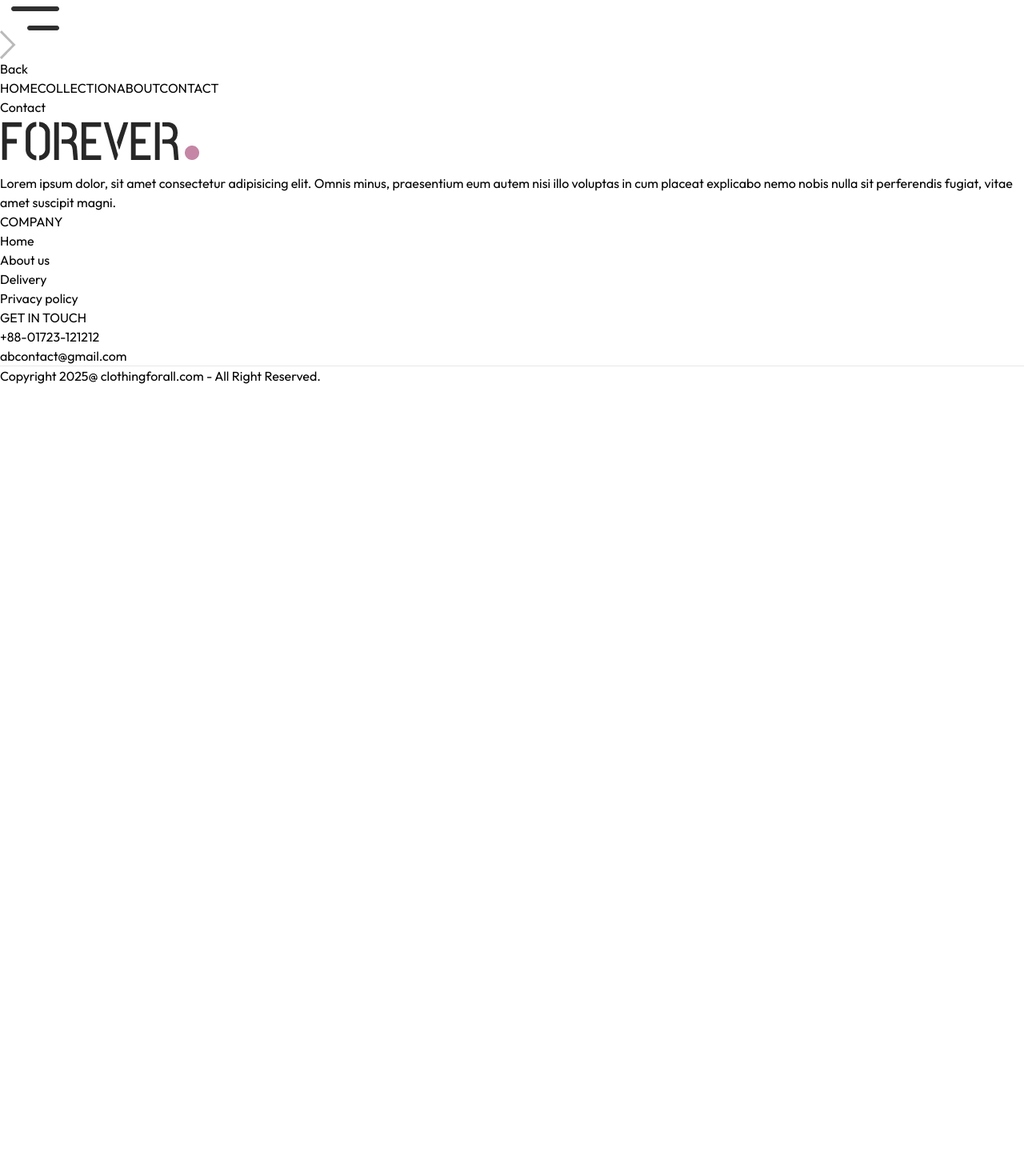
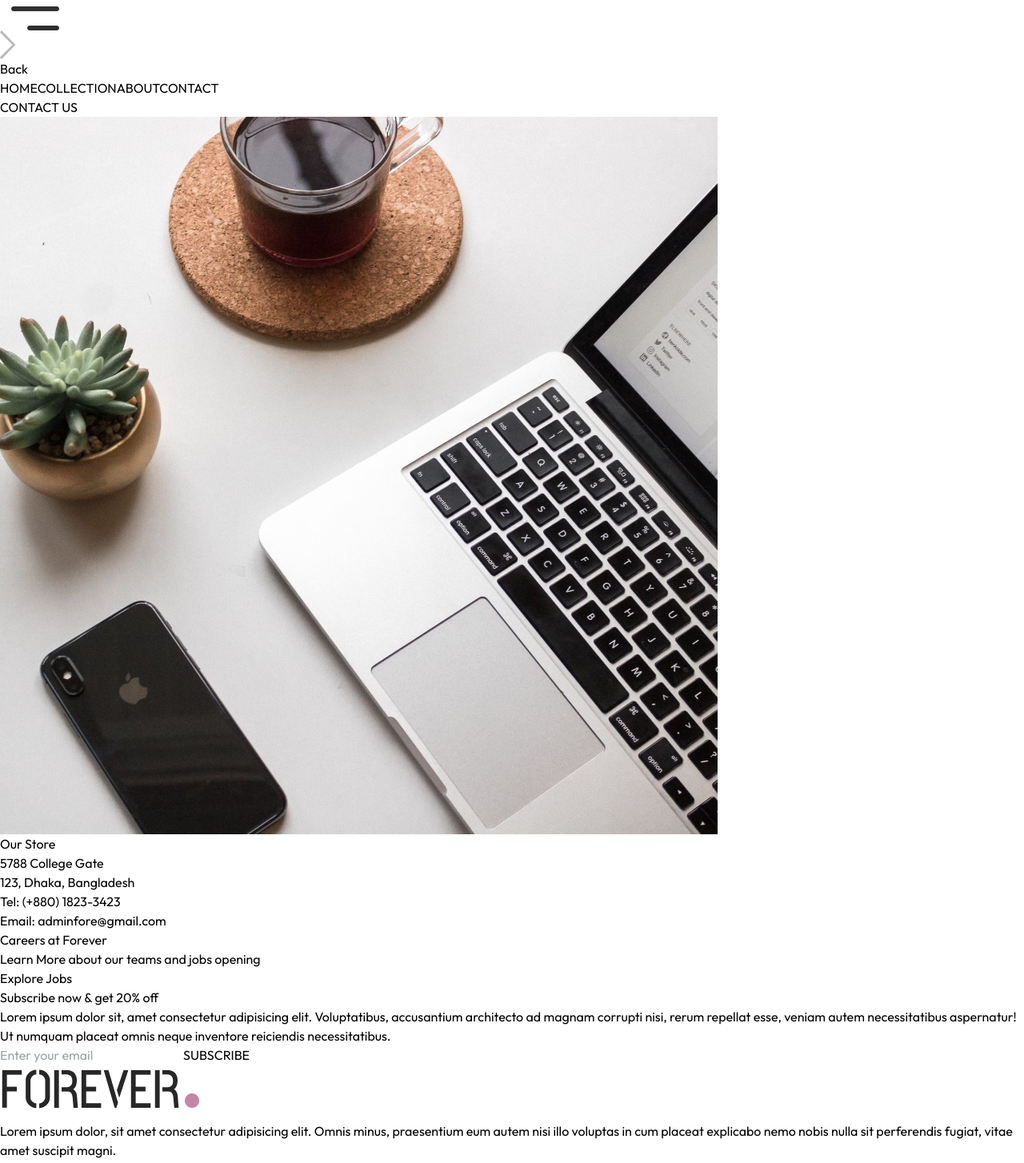
Before and after one commit to Md-LatifurRatul/e-commerce-clothing, a React (Vite) app: page /contact in a window 1280 px wide. Shown: the part 400-1854 px from the top of the page at 80% size. Before the commit the page ends 882 px from the top, so only its background shows below. Built offline with nearby package versions, Linux system fonts and the light colour scheme.

Commit message:
add contact page, complete UI

```diff
--- a/src/pages/Contact.jsx
+++ b/src/pages/Contact.jsx
@@ -1,7 +1,47 @@
 import React from "react";
+import Title from "../components/Title";
+import { assets } from "../assets/assets";
+import NewsLetterBox from "../components/NewsLetterBox";
 
 const Contact = () => {
-  return <div>Contact</div>;
+  return (
+    <div>
+      <div className="text-center text-2xl pt-10 border-t">
+        <Title text1={"CONTACT"} text2={"US"} />
+      </div>
+      <div className="my-10 flex flex-col justify-center md:flex-row gap-10 mb-28">
+        <img
+          src={assets.contact_img}
+          alt="contact"
+          className="w-full md:max-w-[480px]"
+        />
+        <div className="flex flex-col justify-center items-start gap-6">
+          <p className="font-semibold text-xl text-gray-600">Our Store</p>
+          <p className="text-gray-500">
+            5788 College Gate <br />
+            123, Dhaka, Bangladesh
+          </p>
+          <p className="text-gray-500">
+            Tel: (+880) 1823-3423 <br />
+            Email: adminfore@gmail.com{" "}
+          </p>
+          <p className="font-semibold text-xl text-gray-600">
+            Careers at Forever
+          </p>
+          <p className="text-gray-500">
+            Learn More about our teams and jobs opening
+          </p>
+          <button className="border border-black px-8 py-4 text-sm hover:bg-black hover:text-white transition-all duration-500">
+            Explore Jobs
+          </button>
+        </div>
+      </div>
+
+      <NewsLetterBox />
+    </div>
+  );
 };
 
 export default Contact;
+
+//5:07
```
